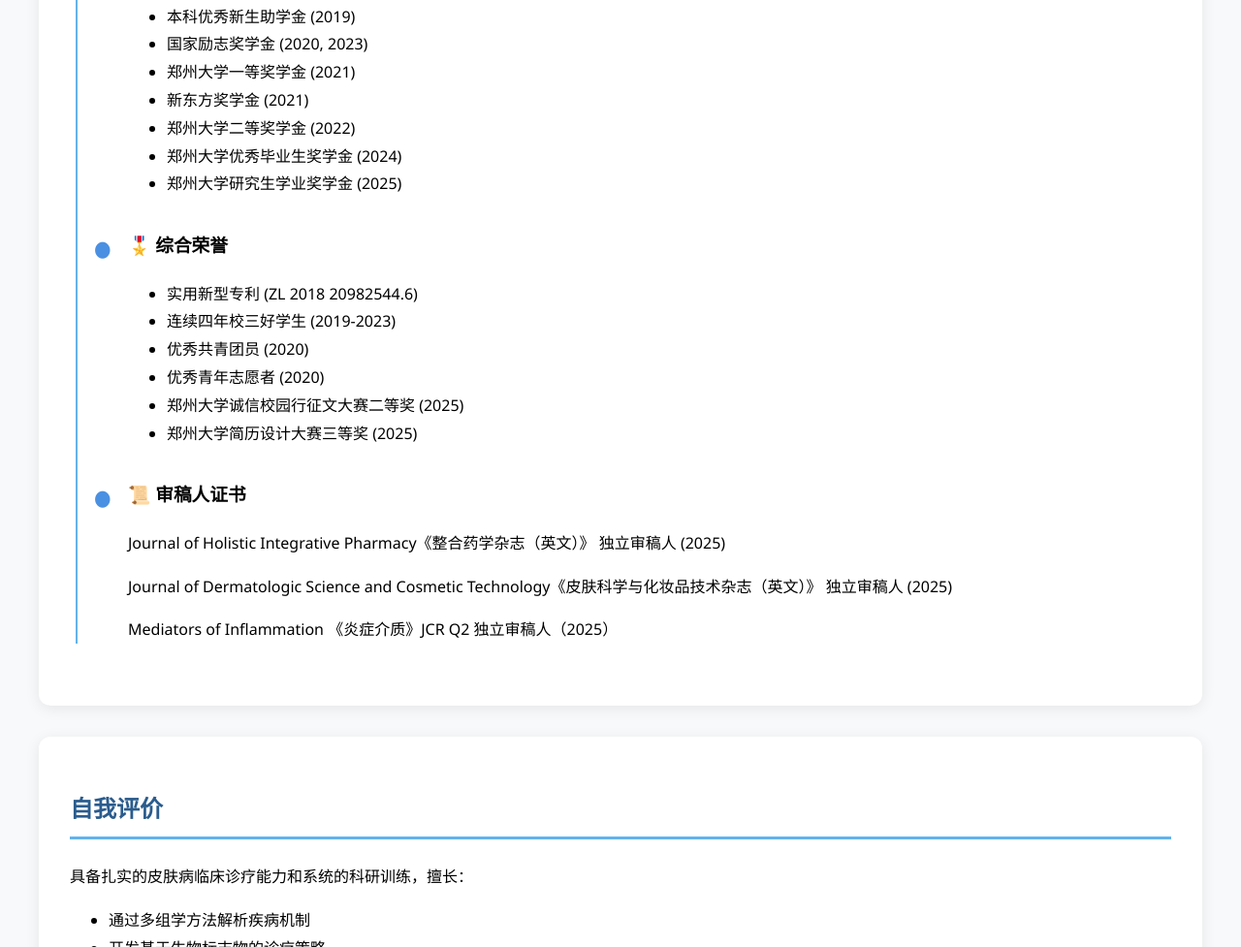
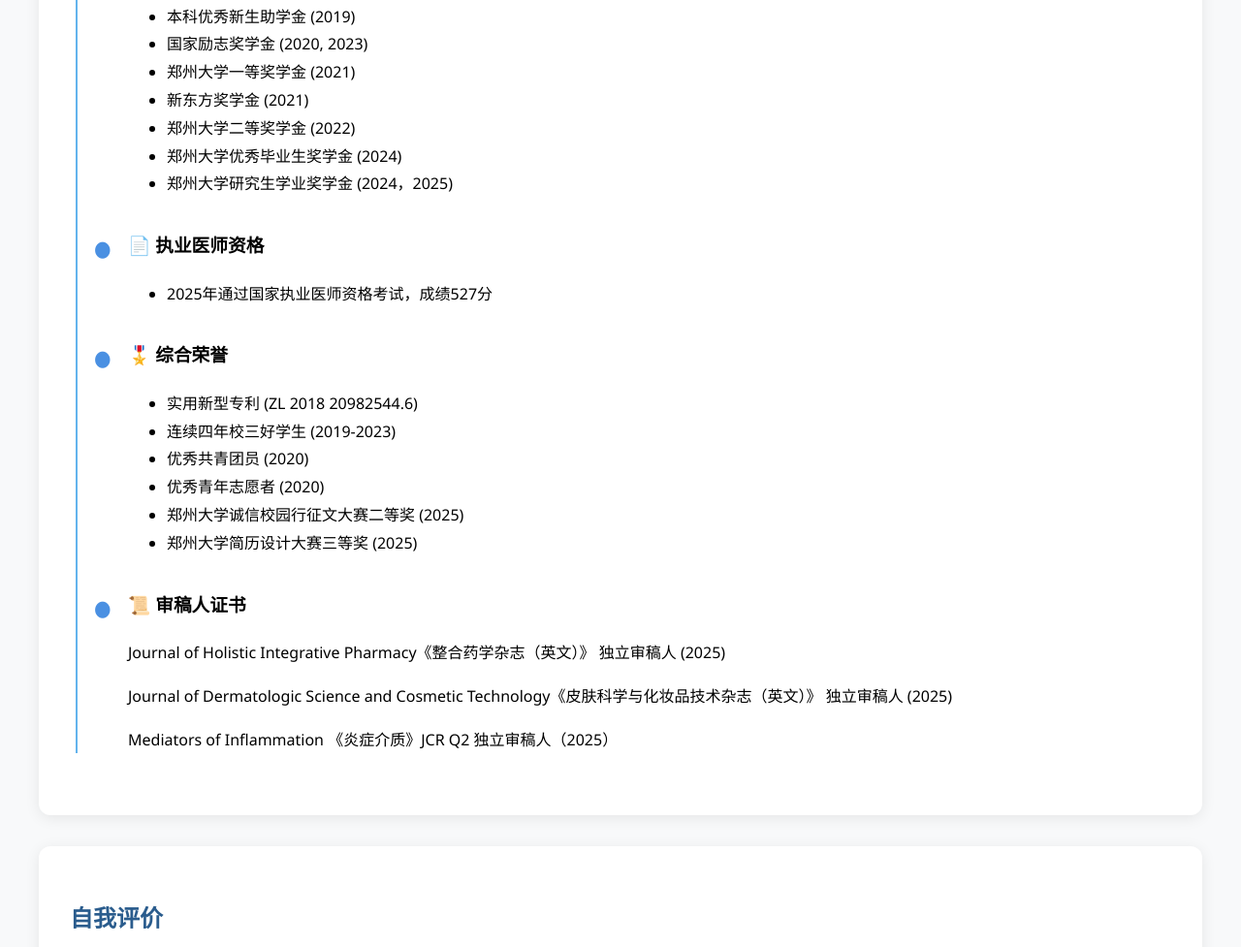
Before and after one commit to Hemingjie2001/Mingjie-He, a plain HTML site: page index.html in a window 1280 px wide. Shown: the part 4609-5586 px from the top of the page at 97% size. Drawn offline with Linux system fonts and the light colour scheme.

Commit message:
Update index.html

```diff
--- a/index.html
+++ b/index.html
@@ -103,6 +103,9 @@
         .q1 { background: #1b9e77; color: white; }  /* 深蓝绿 */
         .q2 { background: #d95f02; color: white; }  /* 橙红 */
         .q3 { background: #7570b3; color: white; }  /* 紫色 */
+        .doctor-exam {
+            background: #e74c3c; color: white; /* 红色，突出显示重要成就 */
+        }
 
         .skills-grid {
             display: grid;
@@ -151,6 +154,7 @@
                 <p>联系方式：+86 15238917691</p>
                 <p>电子邮箱：hmj15238917691@163.com | hmj15238917691@gmail.com</p>
                 <p>目前工作（学习）单位：郑州大学第一附属医院皮肤科</p>
+                </p>
             </div>
         </div>
 
@@ -285,7 +289,6 @@
             </ul>
         </div>
 
-
         <div class="section-card">
             <h2>荣誉奖项</h2>
             <div class="timeline">
@@ -298,7 +301,14 @@
                         <li>新东方奖学金 (2021)</li>
                         <li>郑州大学二等奖学金 (2022)</li>
                         <li>郑州大学优秀毕业生奖学金 (2024)</li>
-                        <li>郑州大学研究生学业奖学金 (2025)</li>
+                        <li>郑州大学研究生学业奖学金 (2024，2025)</li>
+                    </ul>
+                </div>
+                <div class="timeline-item">
+                    <h3>📄 执业医师资格</h3>
+                    <ul>
+                        <li>2025年通过国家执业医师资格考试，成绩527分
+                        </li>
                     </ul>
                 </div>
                 <div class="timeline-item">
```
Lines whose indentation alone changed are shown as unchanged.
